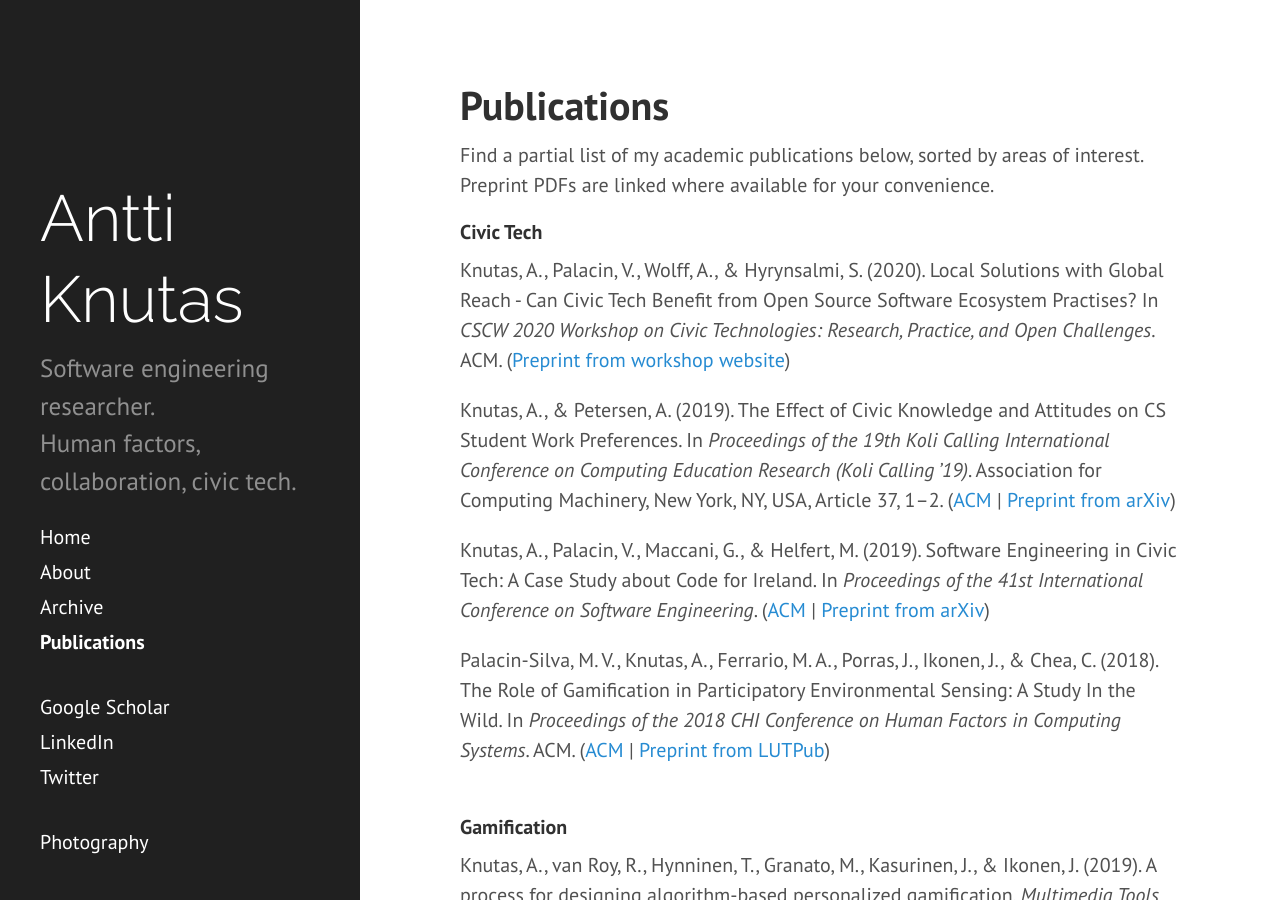
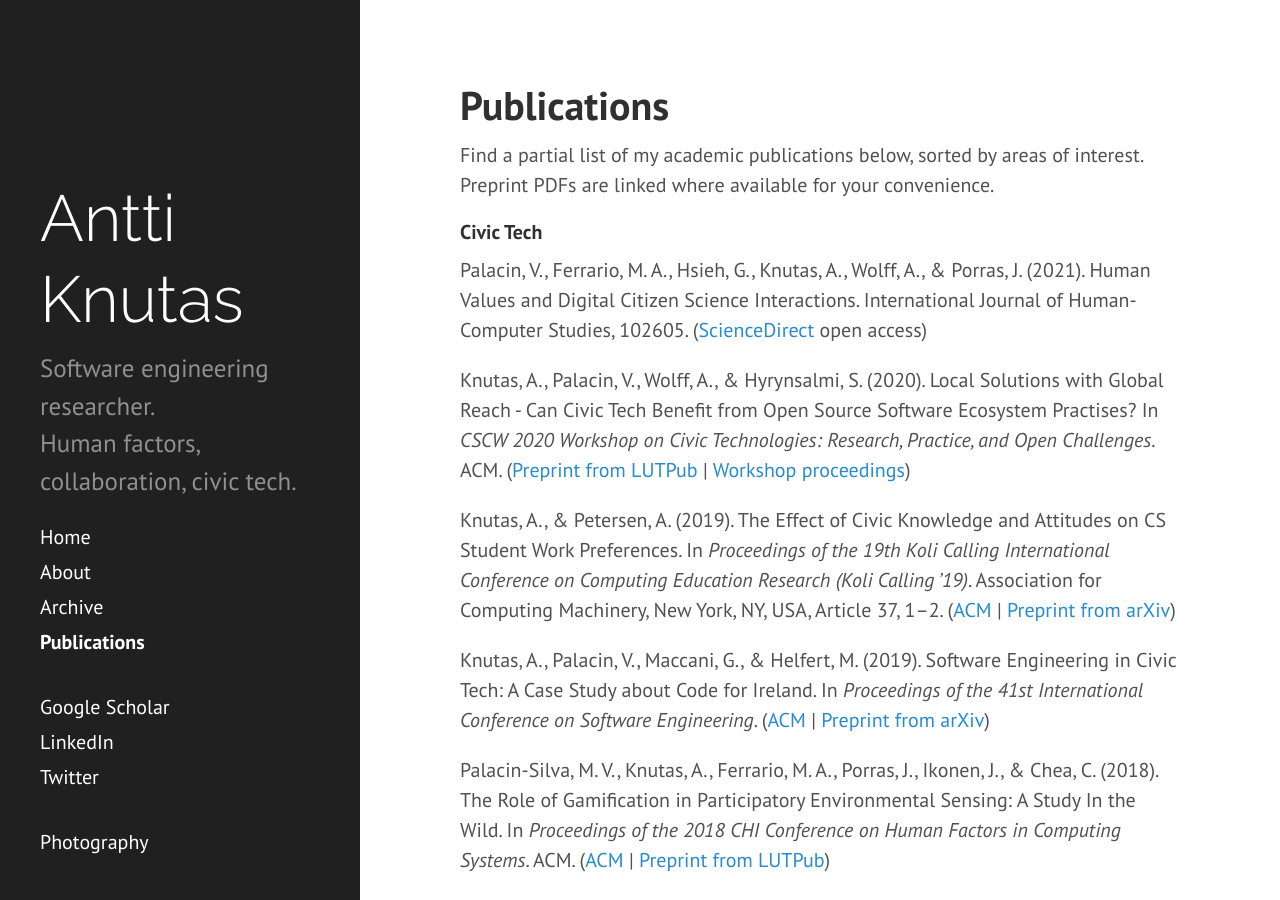
Before and after one commit to aknutas/aknutas.github.io, a Jekyll site: the page built from publications.md, in a window 1280 px wide and 900 px high. Built offline with Jekyll 4.4.1, drawn with Linux system fonts in a browser that asks for light colours; some of the changed text lies outside the part shown.

Commit message:
Update publications.md

```diff
--- a/publications.md
+++ b/publications.md
@@ -6,7 +6,9 @@ title: Publications
 Find a partial list of my academic publications below, sorted by areas of interest. Preprint PDFs are linked where available for your convenience.
 
 #### Civic Tech
-Knutas, A., Palacin, V., Wolff, A., & Hyrynsalmi, S. (2020). Local Solutions with Global Reach - Can Civic Tech Benefit from Open Source Software Ecosystem Practises? In *CSCW 2020 Workshop on Civic Technologies: Research, Practice, and Open Challenges*. ACM. ([Preprint from workshop website](https://cscwcivictechnologies.wordpress.com/papers/))
+Palacin, V., Ferrario, M. A., Hsieh, G., Knutas, A., Wolff, A., & Porras, J. (2021). Human Values and Digital Citizen Science Interactions. International Journal of Human-Computer Studies, 102605. ([ScienceDirect](https://doi.org/10.1016/j.ijhcs.2021.102605) open access)
+
+Knutas, A., Palacin, V., Wolff, A., & Hyrynsalmi, S. (2020). Local Solutions with Global Reach - Can Civic Tech Benefit from Open Source Software Ecosystem Practises? In *CSCW 2020 Workshop on Civic Technologies: Research, Practice, and Open Challenges*. ACM. ([Preprint from LUTPub](https://lutpub.lut.fi/handle/10024/162253) \| [Workshop proceedings](https://arxiv.org/abs/2012.00515))
 
 Knutas, A., & Petersen, A. (2019). The Effect of Civic Knowledge and Attitudes on CS Student Work Preferences. In *Proceedings of the 19th Koli Calling International Conference on Computing Education Research (Koli Calling ’19)*. Association for Computing Machinery, New York, NY, USA, Article 37, 1–2. ([ACM](https://doi.org/10.1145/3364510.3366159) \| [Preprint from arXiv](https://arxiv.org/abs/2001.11810))
 
@@ -34,7 +36,9 @@ Knutas, A., Ikonen, J., Nikula, U., & Porras, J. (2014). Increasing collaborativ
 <br/>
 
 #### Smart Cities, Services and Environments
-Knutas A., Pourzolfaghar Z., & Helfert M. (2019) The Role and Impact of Descriptive Theories in Creating Knowledge in Design Science. In: Holzinger A., Silva H., Helfert M. (eds) Computer-Human Interaction Research and Applications. Communications in Computer and Information Science, vol 654. Springer, Cham. ([SpringerLink](https://link.springer.com/chapter/10.1007%2F978-3-030-32965-5_5) | [Postprint from LUTPub](https://lutpub.lut.fi/handle/10024/160699))
+Wolff, A., Pässilä, A., Knutas, A., Vainio, T., Lautala, J., & Kantola, L. (2021). The Importance of Creative Practices in Designing More-Than-Human Cities. Handbook of Smart Cities. ([SpringerLink](https://link.springer.com/referenceworkentry/10.1007%2F978-3-030-15145-4_74-1) \| [Postprint from LUTPub](https://lutpub.lut.fi/handle/10024/162208))
+
+Knutas A., Pourzolfaghar Z., & Helfert M. (2019) The Role and Impact of Descriptive Theories in Creating Knowledge in Design Science. In: Holzinger A., Silva H., Helfert M. (eds) Computer-Human Interaction Research and Applications. Communications in Computer and Information Science, vol 654. Springer, Cham. ([SpringerLink](https://link.springer.com/chapter/10.1007%2F978-3-030-32965-5_5) \| [Postprint from LUTPub](https://lutpub.lut.fi/handle/10024/160699))
 
 Knutas A., Pourzolfaghar Z., & Helfert M. (2017). A Meta-Level Design Science Process for Integrating Stakeholder Needs - Demonstrated for Smart City Services. In *Proceedings of the International Conference on Computer-Human Interaction Research and Applications - Volume 1: CHIRA (pp. 75-84)*. DOI: 10.5220/0006512500750084 ([ScitePress](https://doi.org/10.5220/0006512500750084) open access)
 
```
